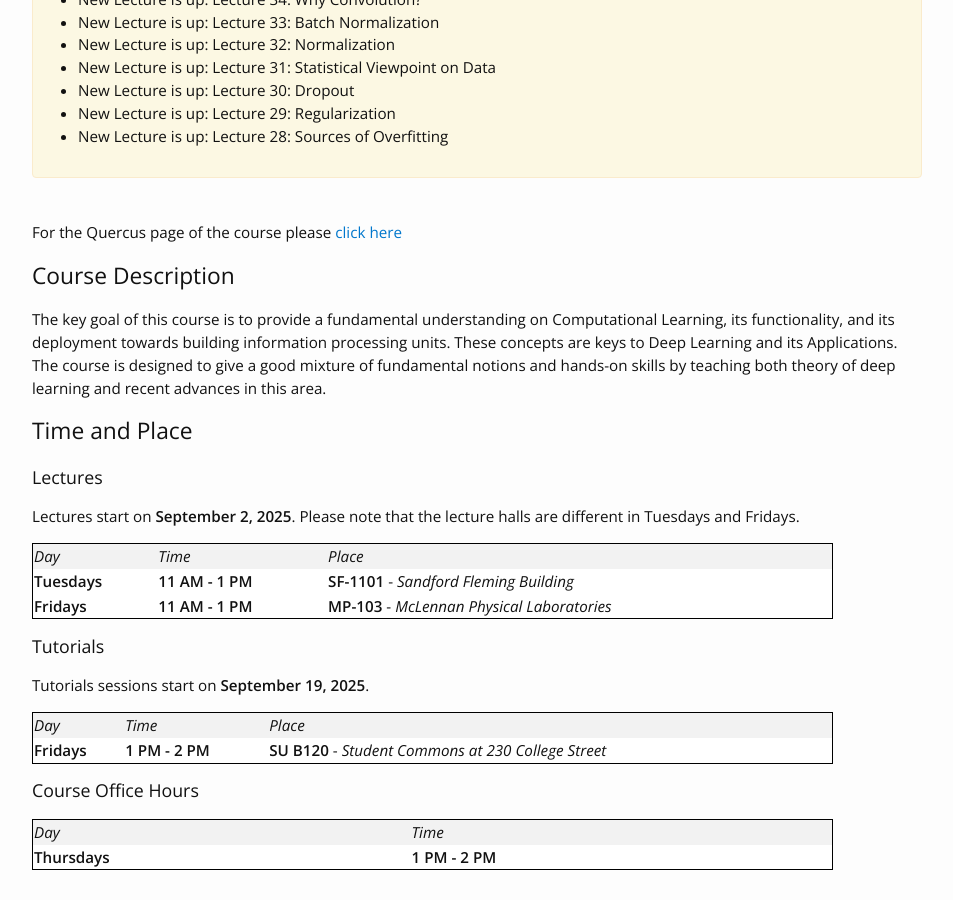
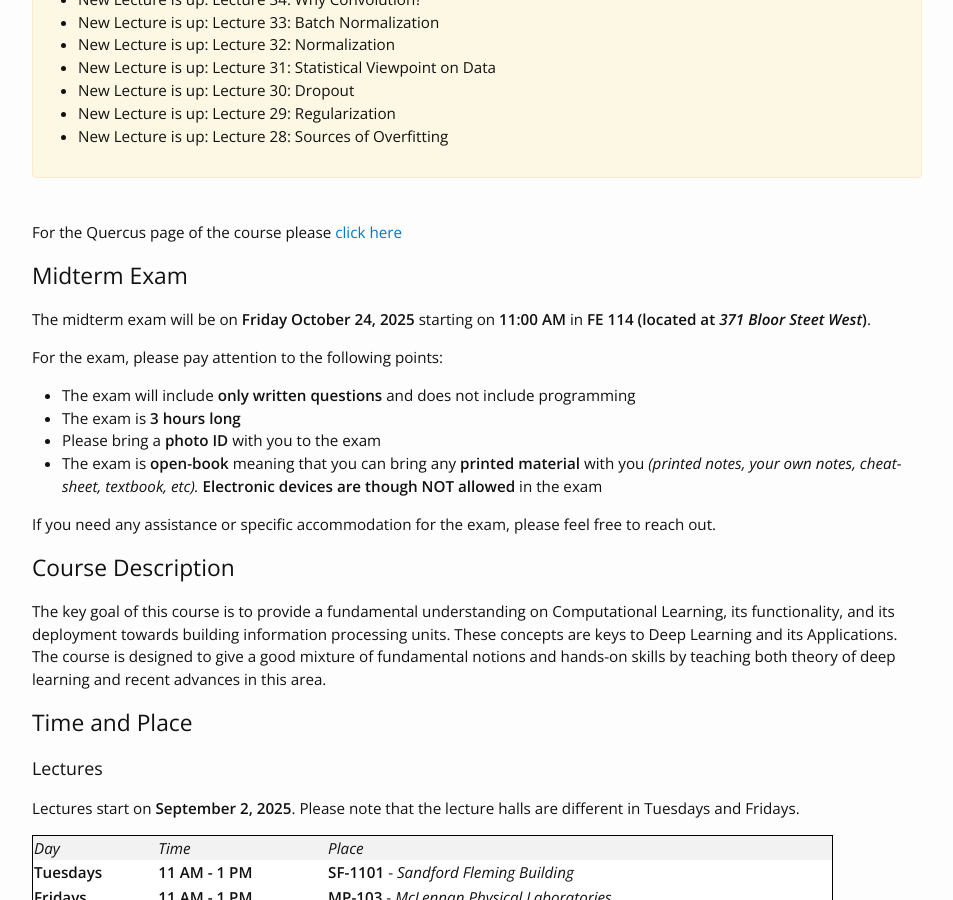
Before and after one commit to bereyhi-courses/dl-utoronto, a Jekyll site: the page built from index.md, in a window 1280 px wide and 900 px high, scrolled down 416 px. Shown: the whole window, without its empty margins (163-1116 px from the left). Built offline with Jekyll 4.4.1, drawn with Linux system fonts in a browser that asks for light colours; nearby versions of some CDN libraries.

```diff
--- a/index.md
+++ b/index.md
@@ -24,15 +24,15 @@ The seminars __start at 6:00 PM__ in the __lecture hall.__ The detailed schedule
 
 The final __submission deadline for the report and code__ is by the end of the week, i.e., __August 10 at 11:59 PM.__ While you may continue to edit your code on your Git repository, we will only consider _commits made before the deadline as part of the final submission._ -->
 
-<!-- ## Midterm Exam
+## Midterm Exam
 
-The midterm exam will be on __Tuesday June 24, 2025__ starting on __6:00 PM__ in __EX 320 (Exam Centre located in _255 McCaul Street_)__.
+The midterm exam will be on __Friday October 24, 2025__ starting on __11:00 AM__ in __FE 114 (located at _371 Bloor Steet West_)__.
 
 For the exam, please pay attention to the following points:
 
-* The exam covers __Chapters 1 to 3__ _(GAN is not included)._ It will include __only written questions__ and does not include programming
+* The exam will include __only written questions__ and does not include programming
 * The exam is __3 hours long__
 * Please bring a __photo ID__ with you to the exam
 * The exam is __open-book__ meaning that you can bring any __printed material__ with you _(printed notes, your own notes, cheat-sheet, textbook, etc)._ __Electronic devices are though NOT allowed__ in the exam
 
-If you need any assistance or specific accommodation for the exam, please feel free to reach out. -->
+If you need any assistance or specific accommodation for the exam, please feel free to reach out.
```
